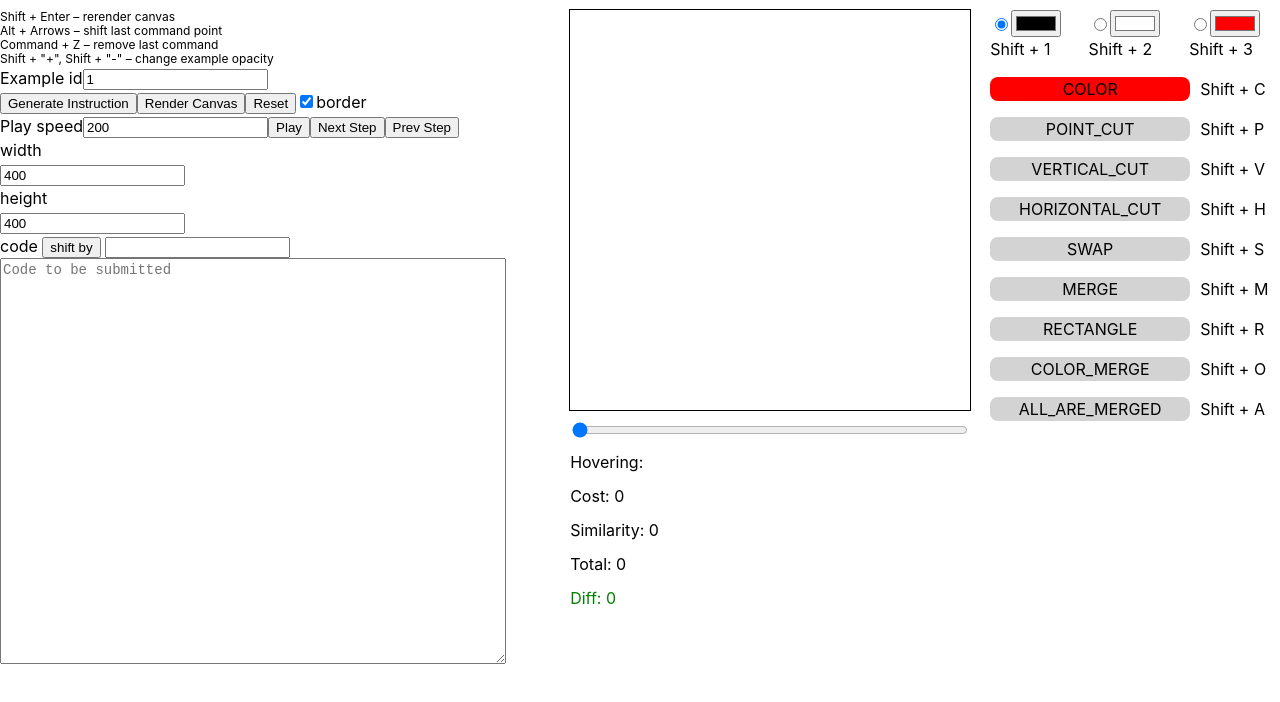
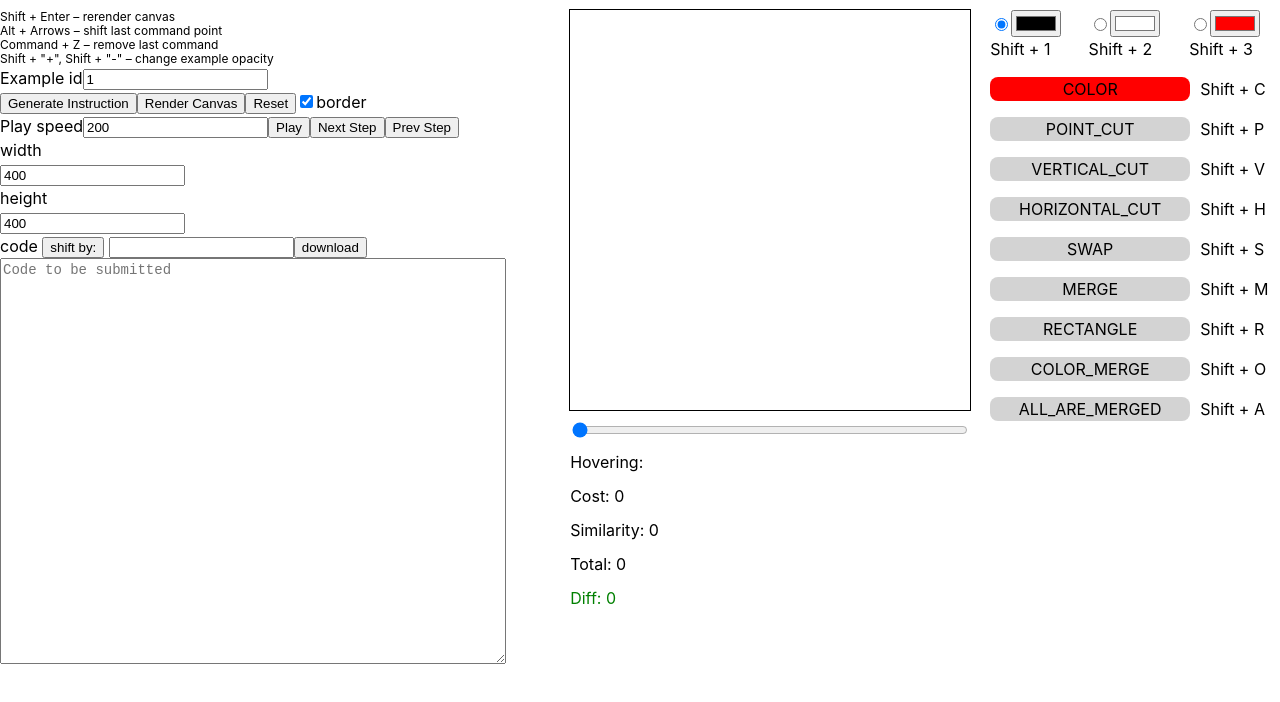
Before and after one commit to spaceorc/icfpc2022-pegovka-team, a React (Vite) app in the folder visualizer/: page / in a window 1280 px wide. Shown: the top 702 px of the page. Built offline with nearby package versions, Linux system fonts and the light colour scheme.

Commit message:
add download

```diff
--- a/visualizer/src/components/Playground/Playground.tsx
+++ b/visualizer/src/components/Playground/Playground.tsx
@@ -365,6 +365,19 @@ export const Playground = (): JSX.Element => {
 
   const [shiftBy, setShiftBy] = useState("");
 
+  const downloadUrl = () => {
+    const blob = new Blob([playgroundCode], { type: "text/plain; charset=utf-8" });
+    const url = URL.createObjectURL(blob);
+    const a = document.createElement("a");
+    a.setAttribute("href", url);
+    a.setAttribute("download", `problem-${exampleId}-${total}_${Date.now()}.txt`);
+    a.click();
+    a.remove();
+    setTimeout(() => {
+      URL.revokeObjectURL(url);
+    }, 10 * 1000);
+  };
+
   return (
     <div
       style={{
@@ -442,14 +455,16 @@ export const Playground = (): JSX.Element => {
             </label>
             <br />
             <div>
+              <div>
                 code{" "}
                 <button
                   onClick={() => setPlaygroundCode(shiftIdsBy(Number(shiftBy), playgroundCode))}
                 >
-                shift by {shiftBy}
+                  shift by:
                 </button>{" "}
                 <input type="text" value={shiftBy} onChange={(e) => setShiftBy(e.target.value)} />
-              <br />
+                <button onClick={() => downloadUrl()}>download</button>
+              </div>
               <div
                 style={{
                   display: "flex",
```
Lines whose indentation alone changed are shown as unchanged.
